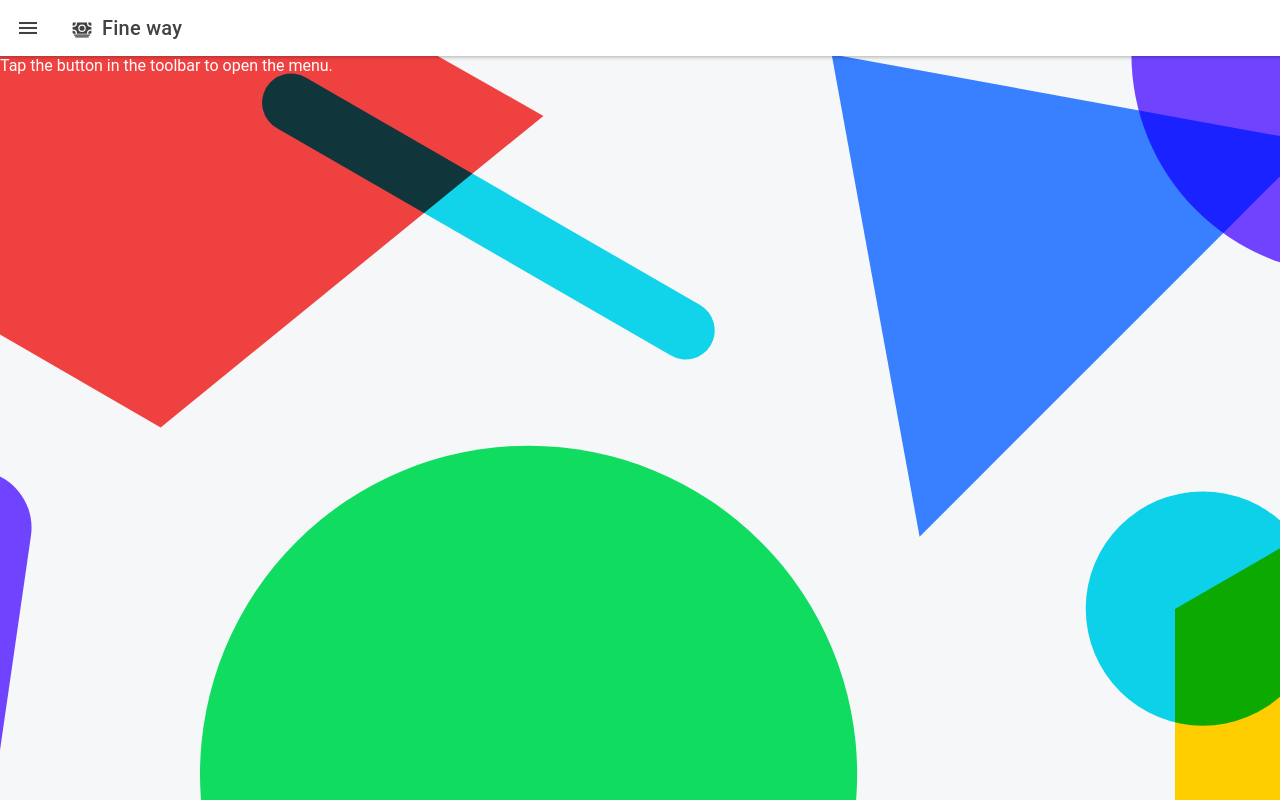
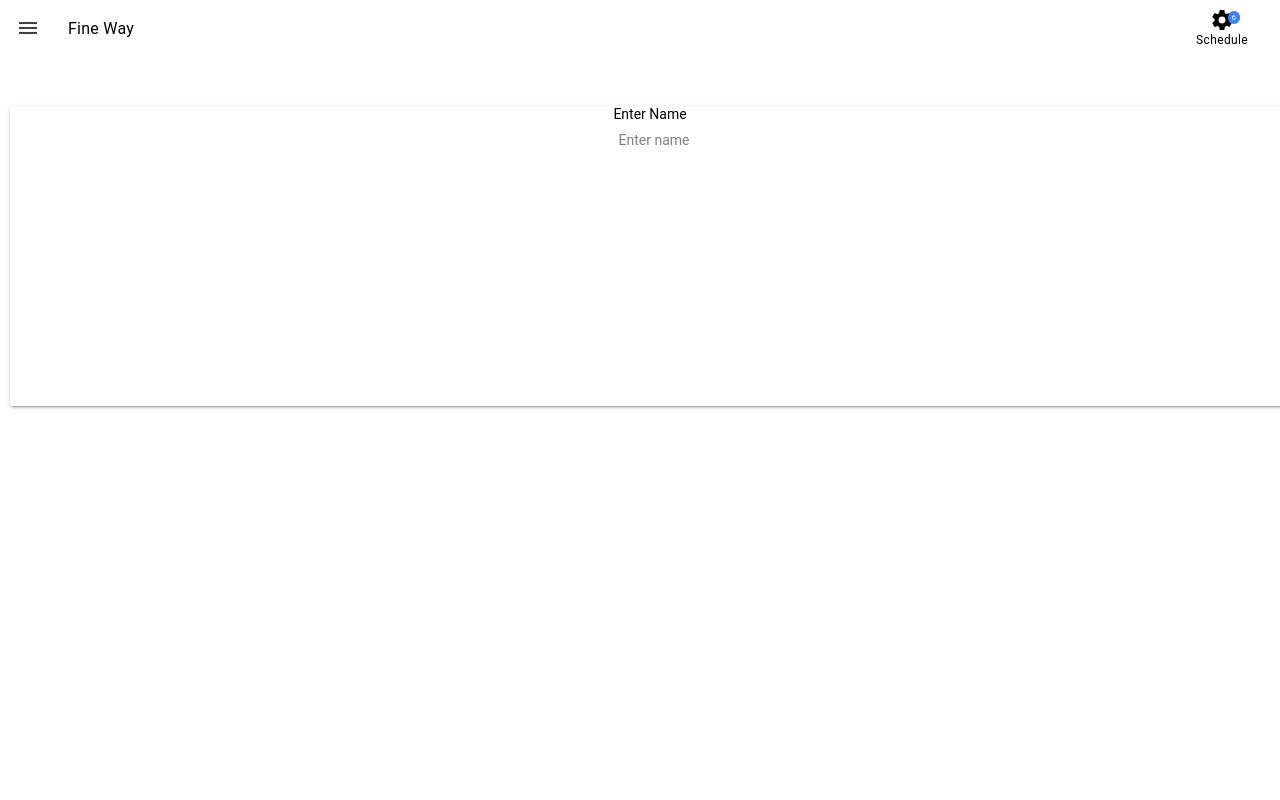
Before and after one commit to gautam-viswanathan/coursera-exercise, a React (Create React App) app in the folder Project_1/: page /home in a window 1280 px wide. Built offline with nearby package versions, Linux system fonts and the light colour scheme.

Commit message:
new updates

```diff
--- a/Project_1/src/App.tsx
+++ b/Project_1/src/App.tsx
@@ -1,8 +1,10 @@
 import { Redirect, Route } from "react-router-dom";
-import { IonApp, IonRouterOutlet, setupIonicReact } from "@ionic/react";
+import { IonApp, IonHeader, IonImg, IonRouterOutlet, setupIonicReact } from "@ionic/react";
 import { IonReactRouter } from "@ionic/react-router";
 import Home from "./pages/Home";
 import Profile from "./pages/Profile";
+import Navbar from "./components/Navbar";
+import Menu from "./components/Menu";
 /* Core CSS required for Ionic components to work properly */
 import "@ionic/react/css/core.css";
 
--- /dev/null
+++ b/Project_1/src/components/Menu.css
@@ -0,0 +1,15 @@
+.header {
+  padding-left: 0px;
+}
+.menu-label {
+  padding-left: 0px;
+}
+.item-menu {
+  padding-left: 50px;
+}
+.padding-icon-menu {
+  padding-left: 10px;
+}
+.menu-title {
+  padding-left: 0px !important;
+}
--- a/Project_1/src/components/Menu.tsx
+++ b/Project_1/src/components/Menu.tsx
@@ -1,5 +1,28 @@
-import { IonMenu, IonHeader, IonToolbar, IonTitle, IonContent, IonButton, IonIcon, useIonRouter, IonItem } from "@ionic/react";
-import { person, card, cash } from "ionicons/icons";
+import {
+  IonMenu,
+  IonHeader,
+  IonToolbar,
+  IonTitle,
+  IonPage,
+  IonMenuButton,
+  IonButtons,
+  IonContent,
+  IonButton,
+  IonIcon,
+  useIonRouter,
+  IonItem,
+  IonTab,
+  IonTabButton,
+  IonLabel,
+  IonBadge,
+  IonGrid,
+  IonRow,
+  IonCol,
+  IonListHeader,
+  IonList,
+} from "@ionic/react";
+import "../components/Menu.css";
+import { calendar, person, card, cash, personCircle, peopleCircleOutline, trailSignSharp, settingsSharp } from "ionicons/icons";
 import { useHistory } from "react-router";
 const Menu: React.FC = () => {
   const history = useIonRouter();
@@ -7,28 +30,57 @@ const Menu: React.FC = () => {
     history.push("/profile");
   };
   return (
-    <IonMenu contentId="main-content" className="menu">
-      <IonHeader className="menu">
-        <IonToolbar>
-          <IonTitle className="ion-padding">
-            <IonItem routerLink="/home">
-              <IonIcon icon={cash} className="fineIcon" />
-              Fine Way
+    <>
+      {/* <IonGrid> */}
+      <IonMenu contentId="main-content">
+        <IonListHeader className="header">
+          <IonToolbar>
+            <IonTitle className="menu-label">
+              <IonItem routerLink="/home">
+                <IonIcon icon={trailSignSharp} />
+                <IonLabel className="menu-label">Fine Way</IonLabel>
+              </IonItem>
+            </IonTitle>
+          </IonToolbar>
+        </IonListHeader>
+        <IonContent className="">
+          <IonList>
+            <IonItem routerLink="/profile">
+              <IonIcon icon={person} />
+              <IonLabel className="padding-icon-menu">My profile</IonLabel>
             </IonItem>
-          </IonTitle>
-        </IonToolbar>
-      </IonHeader>
-      <IonContent className="ion-padding">
-        <IonButton className="trans-item" onClick={push}>
-          <IonIcon icon={person} className="ion-padding" />
-          My profile
-        </IonButton>
-        <IonButton className="trans-item">
-          <IonIcon icon={card} className="ion-padding" />
-          Track expenses
-        </IonButton>
-      </IonContent>
-    </IonMenu>
+            <IonItem routerLink="/profile">
+              <IonIcon icon={card} />
+              <IonLabel className="padding-icon-menu">Track expenses</IonLabel>
+            </IonItem>
+          </IonList>
+        </IonContent>
+      </IonMenu>
+      <IonListHeader className="header" id="main-content">
+        <IonHeader>
+          <IonToolbar>
+            <IonButtons slot="start">
+              <IonMenuButton></IonMenuButton>
+            </IonButtons>
+            <IonButtons slot="end">
+              <IonItem lines="none">
+                <IonTabButton tab="schedule">
+                  <IonIcon icon={settingsSharp} />
+                  <IonLabel>Schedule</IonLabel>
+                  <IonBadge>6</IonBadge>
+                </IonTabButton>
+              </IonItem>
+            </IonButtons>
+            <IonTitle className="menu-title">
+              <IonItem lines="none">
+                <IonLabel>Fine Way</IonLabel>
+              </IonItem>
+            </IonTitle>
+          </IonToolbar>
+        </IonHeader>
+      </IonListHeader>
+      {/* </IonGrid> */}
+    </>
   );
 };
 export default Menu;
--- /dev/null
+++ b/Project_1/src/components/Navbar.tsx
@@ -0,0 +1,64 @@
+import {
+  IonContent,
+  IonHeader,
+  IonMenu,
+  IonPage,
+  IonTitle,
+  IonToolbar,
+  IonButtons,
+  IonMenuButton,
+  IonCard,
+  IonIcon,
+  IonButton,
+  IonRouterOutlet,
+  IonItem,
+  IonImg,
+  IonTabs,
+  IonTabBar,
+  IonBadge,
+  IonLabel,
+  IonTabButton,
+  useIonRouter,
+} from "@ionic/react";
+import { personCircle, calendar, person, card, cash, map, informationCircle } from "ionicons/icons";
+import { Route } from "react-router";
+
+const Navbar: React.FC = () => {
+  const history = useIonRouter();
+  const push = () => {
+    history.push("/profile");
+  };
+  return (
+    <>
+      <IonTabs>
+        <IonRouterOutlet>
+          <Route exact path="/home" />
+        </IonRouterOutlet>
+        <IonTabBar slot="bottom">
+          <IonTabButton tab="schedule">
+            <IonIcon icon={calendar} />
+            <IonLabel>Schedule</IonLabel>
+            <IonBadge>6</IonBadge>
+          </IonTabButton>
+
+          <IonTabButton tab="speakers">
+            <IonIcon icon={personCircle} />
+            <IonLabel>Speakers</IonLabel>
+          </IonTabButton>
+
+          <IonTabButton tab="map">
+            <IonIcon icon={map} />
+            <IonLabel>Map</IonLabel>
+          </IonTabButton>
+
+          <IonTabButton tab="about">
+            <IonIcon icon={informationCircle} />
+            <IonLabel>About</IonLabel>
+          </IonTabButton>
+        </IonTabBar>
+      </IonTabs>
+    </>
+  );
+};
+
+export default Navbar;
--- a/Project_1/src/pages/Home.css
+++ b/Project_1/src/pages/Home.css
@@ -19,3 +19,34 @@
   height: 100vh;
   width: 100vw;
 }
+ion-item.home-card {
+  align-items: baseline;
+}
+.grid-container {
+  display: grid;
+}
+.content {
+  display: flex;
+  text-align: bottom;
+}
+.card {
+  --background: transparent;
+  justify-content: center;
+  text-align: center;
+  height: 300px;
+  position: fixed;
+  display: flex;
+  width: 100%;
+  justify-content: center;
+  margin-top: 50px;
+}
+.card-content {
+  justify-content: center;
+  left: 0;
+  right: 0;
+  top: 50%;
+  transform: translateY(-50%);
+}
+.label {
+  justify-content: center;
+}
--- a/Project_1/src/pages/Home.tsx
+++ b/Project_1/src/pages/Home.tsx
@@ -13,33 +13,38 @@ import {
   IonRouterOutlet,
   IonItem,
   IonImg,
+  IonTabs,
+  IonTabBar,
+  IonBadge,
+  IonLabel,
+  IonTabButton,
+  IonGrid,
+  IonRow,
+  IonCol,
+  IonInput,
 } from "@ionic/react";
 import ExploreContainer from "../components/ExploreContainer";
 import { Redirect, Route } from "react-router-dom";
-import { person, card, cash } from "ionicons/icons";
+import { personCircle, calendar, person, card, cash, map, informationCircle } from "ionicons/icons";
 import "./Home.css";
 import Menu from "../components/Menu";
 import Profile from "./Profile";
+import Navbar from "../components/Navbar";
 
 const Home: React.FC = () => {
   return (
     <>
       <Menu />
-      <IonPage id="main-content">
-        <IonHeader>
-          <IonToolbar>
-            <IonButtons slot="start">
-              <IonMenuButton></IonMenuButton>
-            </IonButtons>
-            <IonTitle>
-              <IonIcon icon={cash} className="fineIcon" />
-              Fine way
-            </IonTitle>
-          </IonToolbar>
-        </IonHeader>
-        <IonImg className="background" src="assets/shapes.svg" />
-        <IonContent className="trans-item">Tap the button in the toolbar to open the menu.</IonContent>
-      </IonPage>
+      <IonContent>
+        <IonCard className="card">
+          <IonContent className="card-content">
+            <IonLabel className="" position="floating">
+              Enter Name
+            </IonLabel>
+            <IonInput placeholder="Enter name" />
+          </IonContent>
+        </IonCard>
+      </IonContent>
     </>
   );
 };
--- a/Project_1/src/pages/Profile.tsx
+++ b/Project_1/src/pages/Profile.tsx
@@ -1,4 +1,4 @@
-import { IonPage, IonHeader, IonToolbar, IonButtons, IonMenuButton, IonTitle, IonIcon, IonItem } from "@ionic/react";
+import { IonImg, IonPage, IonHeader, IonToolbar, IonButtons, IonMenuButton, IonTitle, IonIcon, IonItem, IonContent } from "@ionic/react";
 import { cash } from "ionicons/icons";
 import Menu from "../components/Menu";
 
@@ -6,21 +6,7 @@ const Profile: React.FC = () => {
   return (
     <>
       <Menu />
-      <IonPage id="main-content">
-        <IonHeader>
-          <IonToolbar>
-            <IonButtons slot="start">
-              <IonMenuButton></IonMenuButton>
-            </IonButtons>
-            <IonTitle>
-              <IonItem routerLink="/home">
-                <IonIcon icon={cash} className="fineIcon" />
-                Fine way
-              </IonItem>
-            </IonTitle>
-          </IonToolbar>
-        </IonHeader>
-      </IonPage>
+      <IonContent></IonContent>
     </>
   );
 };
```
Also changed, not shown: Project_1/tsconfig.json (+2 -8 lines), Project_1/public/assets/bg.webp (added), Project_1/public/assets/bg2.webp (added).
